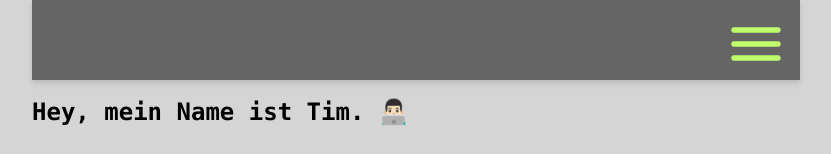
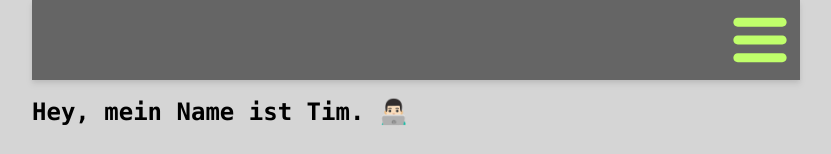
Before and after one commit to tim-w97/MyProfilePage, a React (Create React App) app: page / in a window 1280 px wide. Shown: the top 154 px of the page, without its empty margins (224-1055 px from the left). Built offline with nearby package versions, Linux system fonts and the light colour scheme.

Commit message:
changed the icons of the top bar

```diff
--- a/src/widgets/icons/Burger.js
+++ b/src/widgets/icons/Burger.js
@@ -1,7 +1,7 @@
 function Burger() {
     return (
-        <svg xmlns="http://www.w3.org/2000/svg" fill="none" viewBox="0 0 24 24" strokeWidth={2} stroke="currentColor" className="w-16 stroke-tim-green m-3">
-            <path strokeLinecap="round" strokeLinejoin="round" d="M3.75 6.75h16.5M3.75 12h16.5m-16.5 5.25h16.5" />
+        <svg className="h-full fill-tim-green" viewBox="0 0 72 72">
+            <path d="M56 48c2.209 0 4 1.791 4 4 0 2.209-1.791 4-4 4-1.202 0-38.798 0-40 0-2.209 0-4-1.791-4-4 0-2.209 1.791-4 4-4C17.202 48 54.798 48 56 48zM56 32c2.209 0 4 1.791 4 4 0 2.209-1.791 4-4 4-1.202 0-38.798 0-40 0-2.209 0-4-1.791-4-4 0-2.209 1.791-4 4-4C17.202 32 54.798 32 56 32zM56 16c2.209 0 4 1.791 4 4 0 2.209-1.791 4-4 4-1.202 0-38.798 0-40 0-2.209 0-4-1.791-4-4 0-2.209 1.791-4 4-4C17.202 16 54.798 16 56 16z" />
         </svg>
     );
 }
--- a/src/widgets/icons/XMark.js
+++ b/src/widgets/icons/XMark.js
@@ -1,6 +1,6 @@
 function XMark() {
     return (
-        <svg xmlns="http://www.w3.org/2000/svg" fill="none" viewBox="0 0 24 24" strokeWidth={2} stroke="currentColor" className="w-16 stroke-tim-green m-3">
+        <svg className="h-full p-1 stroke-tim-green" viewBox="0 0 24 24" strokeWidth={3}>
             <path strokeLinecap="round" strokeLinejoin="round" d="M6 18L18 6M6 6l12 12" />
         </svg>
     );
```
